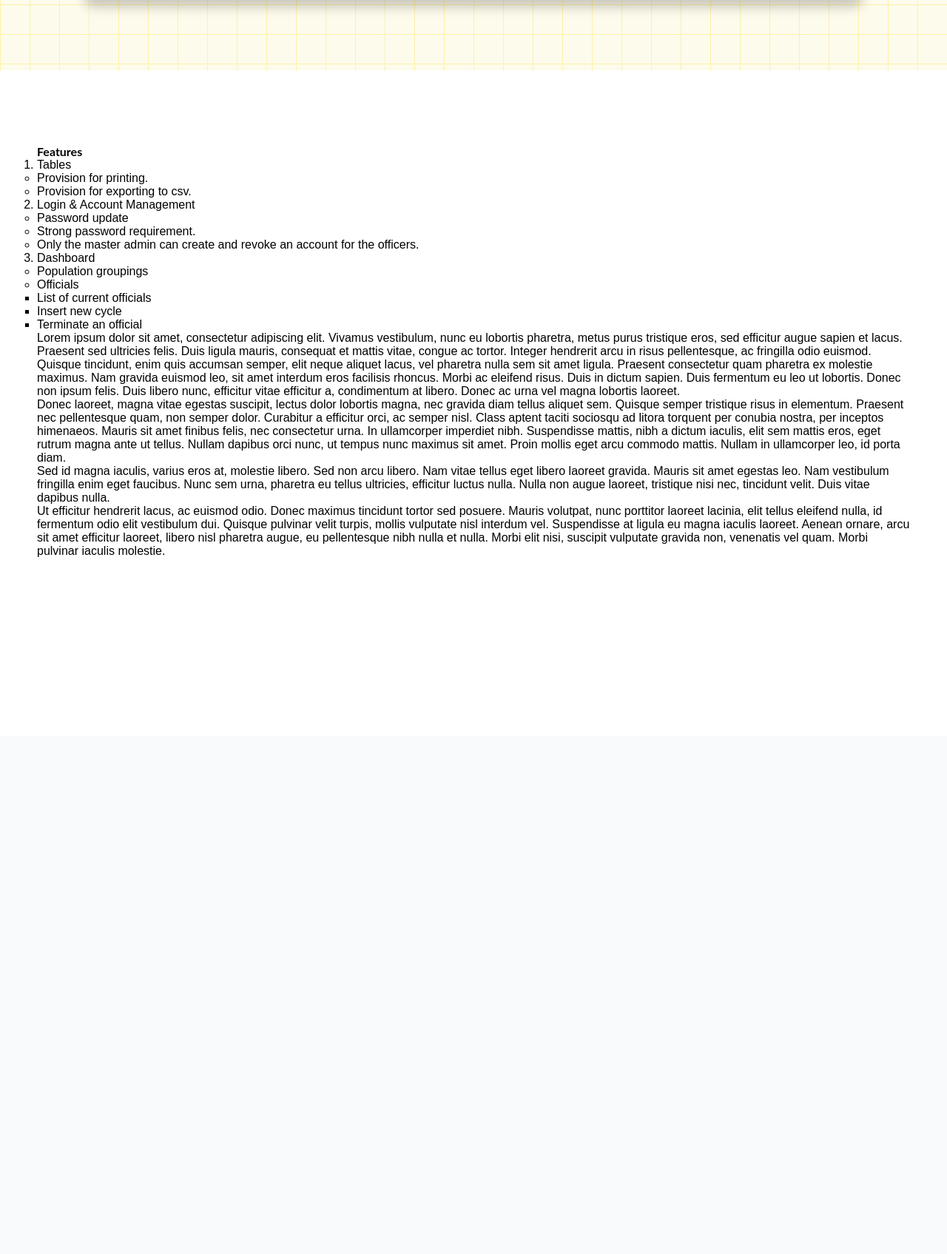
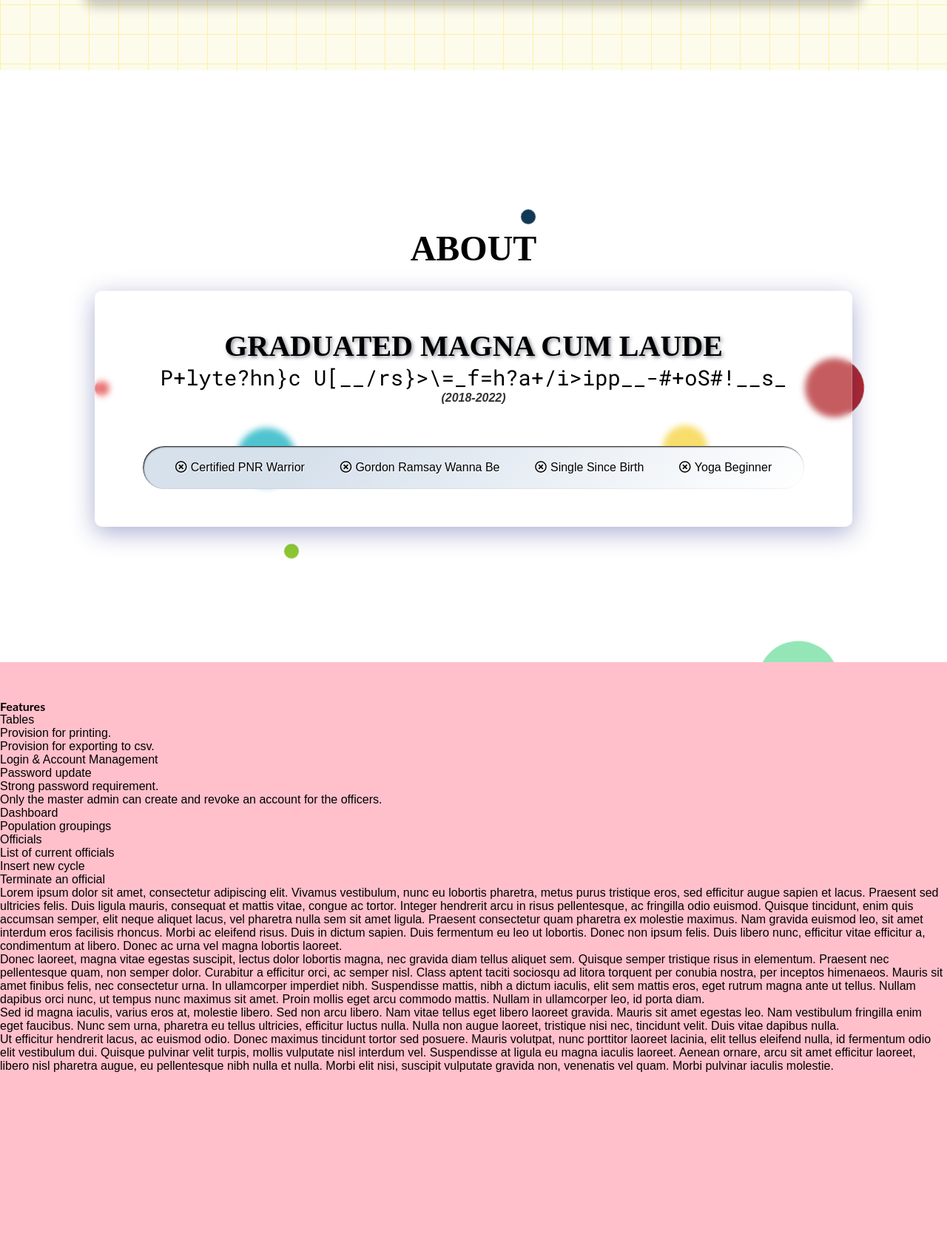
Before and after one commit to theresa-de-ocampo/portfolio, a PHP site: page / in a window 1280 px wide. Shown: the part 2911-4606 px from the top of the page at 74% size. Before the commit the page ends 3664 px from the top, so only its background shows below. Run offline with PHP 8.4, Linux system fonts and the light colour scheme.

Commit message:
Establish About tab

```diff
--- /dev/null
+++ b/about.html
@@ -0,0 +1,27 @@
+<section id="about">
+	<div class="vertically-center">
+		<h2>About</h2>
+		<div class="content">
+			<h3>Graduated Magna Cum Laude</h3>
+			<div id="educ-details"></div>
+			<h5><i>(2018-2022)</i></h5>
+
+			<div id="personal-tags">
+				<div class="tag"><i class="far fa-times-circle"></i>Certified PNR Warrior</div>
+				<div class="tag"><i class="far fa-times-circle"></i>Gordon Ramsay Wanna Be</div>
+				<div class="tag"><i class="far fa-times-circle"></i>Single Since Birth</div>
+				<div class="tag"><i class="far fa-times-circle"></i>Yoga Beginner</div>
+			</div>
+		</div><!-- .content -->
+	</div>
+	<ul class="circles">
+		<li></li>
+		<li></li>
+		<li></li>
+		<li></li>
+		<li></li>
+		<li></li>
+		<li></li>
+		<li></li>
+	</ul><!-- .circles -->
+</section><!-- #about -->
--- /dev/null
+++ b/css/about.css
@@ -0,0 +1,167 @@
+#about {
+	text-align: center;
+	height: 100vh;
+	position: relative;
+}
+
+#about .vertically-center {
+	position: absolute;
+	top: 50%;
+	left: 50%;
+	transform: translate(-50%, -50%);
+	width: 100%;
+}
+
+#about .content {
+	margin: auto;
+	background: rgba( 255, 255, 255, 0.25 );
+	box-shadow: 0 8px 32px 0 rgba( 31, 38, 135, 0.37 );
+	backdrop-filter: blur( 4px );
+	-webkit-backdrop-filter: blur( 4px );
+	border-radius: 10px;
+	border: 1px solid rgba( 255, 255, 255, 0.18 );
+	width: 80%;
+	padding: 50px 0;
+}
+
+#about h3 {
+	font-size: clamp(18px, 2.5rem, 60px);
+	font-family: "Arvo", serif;
+	text-transform: uppercase;
+	text-shadow: 2px 2px 5px var(--aluminum);
+}
+
+#educ-details {
+	display: flex;
+	justify-content: center;
+	align-items: center;
+	font-family: "Roboto Mono", serif;
+	font-size: clamp(18px, 1.8rem, 50px);
+}
+
+#about h5 {
+	font-size: 1em;
+	color: #323232;
+}
+
+#personal-tags {
+	display: flex;
+	margin: 7vh 5vw 0 5vw;
+	justify-content: space-around;
+	background-color: red;
+	border-radius: 50px;
+	padding: 20px;
+	background-color: #c7e9fb;
+background-image: linear-gradient(315deg, #c7e9fb 0%, #e61d8c 74%);
+background-color: #f876de;
+background-image: linear-gradient(315deg, #f876de 0%, #b9d1eb 74%);
+background-color: #ffffff;
+background-image: linear-gradient(315deg, #ffffff 0%, #d7e1ec 74%);
+	box-shadow: inset 1px 1px 2px black;
+	text-shadow: 1px 1px 1px white;
+}
+
+#about .fa-times-circle {
+	margin-right: 5px;
+}
+
+#about .circles {
+	position: absolute;
+	top: 0;
+	left: 0;
+	width: 100%;
+	height: 100%;
+	overflow: hidden;
+	z-index: -1;
+}
+
+.circles li {
+	position: absolute;
+	bottom: -100vh;
+	display: block;
+	list-style: none;
+	border-radius: 70%;
+	position: relative;
+	animation: drift-up 25s linear infinite;
+}
+
+.circles li:nth-child(1) {
+	left: 25%;
+	width: 80px;
+	height: 80px;
+	background-color: var(--cerulean);
+}
+
+.circles li:nth-child(2) {
+	left: 10%;
+	width: 20px;
+	height: 20px;
+	background-color: var(--papaya);
+	animation-delay: 2s;
+	animation-duration: 12s;
+}
+
+.circles li:nth-child(3) {
+	left: 30%;
+	width: 20px;
+	height: 20px;
+	background-color: var(--yellow-green);
+	animation-delay: 4s;
+	animation-duration: 12s;
+}
+
+.circles li:nth-child(4) {
+	left: 70%;
+	width: 60px;
+	height: 60px;
+	background-color: var(--saffron);
+	animation-delay: 0s;
+	animation-duration: 18s;
+}
+
+.circles li:nth-child(5) {
+	left: 55%;
+	width: 20px;
+	height: 20px;
+	background-color: var(--agean);
+	animation-delay: 0s;
+	animation-duration: 10s;
+}
+
+.circles li:nth-child(6) {
+	left: 85%;
+	width: 80px;
+	height: 80px;
+	background-color: var(--tall-poppy);
+	animation-delay: 1s;
+	animation-duration: 11s;
+}
+
+.circles li:nth-child(7) {
+	left: 80%;
+	width: 110px;
+	height: 110px;
+	background-color: var(--magic-mint);
+	animation-delay: 3s;
+	animation-duration: 14s;
+}
+
+.circles li:nth-child(8) {
+	left: 20%;
+	width: 50px;
+	height: 50px;
+	background-color: var(--amber);
+	animation-delay: 3s;
+	animation-duration: 12s;
+}
+
+@keyframes drift-up {
+	0% {
+		transform: translateY(0) rotate(0deg);
+	}
+
+	100% {
+		transform: translateY(-150vh) rotate(720deg);
+
+	}
+}
--- a/css/skills.css
+++ b/css/skills.css
@@ -47,7 +47,7 @@
 }
 
 #skills .grid-wrapper > div:nth-child(4)::before {
-	background: linear-gradient(315deg, #ff0000, #ffc107);
+	background: linear-gradient(315deg, #ff0000, var(--amber));
 }
 
 #skills .grid-wrapper > div:nth-child(5)::before {
--- a/css/style.css
+++ b/css/style.css
@@ -1,6 +1,8 @@
 /*@import url('https://fonts.googleapis.com/css2?family=Amatic+SC:wght@400;700&display=swap');*/
 /*@import url('https://fonts.googleapis.com/css2?family=Josefin+Sans:ital,wght@0,100;0,200;0,300;0,400;0,500;0,600;0,700;1,100;1,200;1,300;1,400;1,500;1,600;1,700&display=swap');*/
 /*@import url('https://fonts.googleapis.com/css2?family=Lato:ital,wght@0,100;0,300;0,400;0,700;0,900;1,100;1,300;1,400;1,700;1,900&display=swap');*/
+/*@import url('https://fonts.googleapis.com/css2?family=Arvo:ital,wght@0,400;0,700;1,400;1,700&display=swap');*/
+@import url('https://fonts.googleapis.com/css2?family=Roboto+Mono:ital,wght@0,100;0,200;0,300;0,400;0,500;0,600;0,700;1,100;1,200;1,300;1,400;1,500;1,600;1,700&display=swap');
 
 :root {
 	--hawkes-blue: #d7e1ec;
@@ -9,6 +11,7 @@
 	--papaya: #e24242;
 	--tall-poppy: #b2272b;
 	--saffron: #f5d23b;
+	--amber: #ffc107;
 	--california-gold: #F59405;
 	--radical-red: #FC3764;
 	--yellow-green: #8ec832;
@@ -29,7 +32,6 @@
 
 body {
 	font-family: "Century Gothic", sans-serif;
-
 }
 
 section {
@@ -86,6 +88,6 @@
 	display: block;
 }
 
-#about {
-	margin: 50px;
+#contact {
+	background-color: pink;
 }
--- a/index.php
+++ b/index.php
@@ -15,6 +15,7 @@
 	<link rel="stylesheet" type="text/css" href="css/home.css" />
 	<link rel="stylesheet" type="text/css" href="css/skills.css" />
 	<link rel="stylesheet" type="text/css" href="css/projects.css" />
+	<link rel="stylesheet" type="text/css" href="css/about.css" />
 	<link rel="stylesheet" type="text/css" href="css/animations.css" />
 	<link rel="stylesheet" type="text/css" href="css/media-queries.css" />
 	<title>Theresa De Ocampo</title>
@@ -36,9 +37,10 @@
 		readfile("home.html");
 		readfile("skills.html");
 		readfile("projects.html");
+		readfile("about.html")
 	?>
 
-	<section id="about">
+	<section id="contact">
 		<h4>Features</h4>
 			<ol>
 				<li>
@@ -92,8 +94,10 @@
 	<script src="js/aos.min.js"></script>
 	<script src="js/owl.carousel.min.js"></script>
 	<script src="js/tingle.min.js"></script>
+	<script src="js/scramble.js"></script>
 	<script src="js/all.js"></script>
 	<script src="js/home.js"></script>
 	<script src="js/projects.js"></script>
+	<script src="js/about.js"></script>
 </body>
 </html>
--- /dev/null
+++ b/js/about.js
@@ -0,0 +1,13 @@
+// jshint esversion: 6
+const phrases = ["Polytechnic University of the Philippines, Sta. Mesa", "Bachelor of Science in Information Technology"];
+let educDetails = document.getElementById("educ-details");
+const textEffects = new TextScramble(educDetails);
+let counter = 0;
+
+const scrambleIterator = () => {
+	textEffects.setText(phrases[counter]).then(() => {
+		setTimeout(scrambleIterator, 1800);
+	});
+		counter = (counter + 1) % phrases.length;
+	};
+scrambleIterator();
--- /dev/null
+++ b/js/scramble.js
@@ -0,0 +1,80 @@
+ "use strict";
+
+// ——————————————————————————————————————————————————
+// TextScramble
+// ——————————————————————————————————————————————————
+class TextScramble {
+  constructor(el) {
+    this.el = el;
+    this.chars = '!<>-_\\/[]{}—=+*^?#________';
+    this.update = this.update.bind(this);
+  }
+
+  setText(newText) {
+    const oldText = this.el.innerText;
+    const length = Math.max(oldText.length, newText.length);
+    const promise = new Promise(resolve => this.resolve = resolve);
+    this.queue = [];
+
+    for (let i = 0; i < length; i++) {
+      const from = oldText[i] || '';
+      const to = newText[i] || '';
+      const start = Math.floor(Math.random() * 40);
+      const end = start + Math.floor(Math.random() * 40);
+      this.queue.push({
+        from,
+        to,
+        start,
+        end
+      });
+    }
+
+    cancelAnimationFrame(this.frameRequest);
+    this.frame = 0;
+    this.update();
+    return promise;
+  }
+
+  update() {
+    let output = '';
+    let complete = 0;
+
+    for (let i = 0, n = this.queue.length; i < n; i++) {
+      let {
+        from,
+        to,
+        start,
+        end,
+        char
+      } = this.queue[i];
+
+      if (this.frame >= end) {
+        complete++;
+        output += to;
+      } else if (this.frame >= start) {
+        if (!char || Math.random() < 0.28) {
+          char = this.randomChar();
+          this.queue[i].char = char;
+        }
+
+        output += `<span class="dud">${char}</span>`;
+      } else {
+        output += from;
+      }
+    }
+
+    this.el.innerHTML = output;
+
+    if (complete === this.queue.length) {
+      this.resolve();
+    } else {
+      this.frameRequest = requestAnimationFrame(this.update);
+      this.frame++;
+    }
+  }
+
+  randomChar() {
+    return this.chars[Math.floor(Math.random() * this.chars.length)];
+  }
+
+}
```
Also changed, not shown: img/about/background-v1.png (added), img/about/background-v2.png (added), img/about/background.png (added), webfonts/fa-regular-400.woff (added), webfonts/fa-regular-400.woff2 (added).
